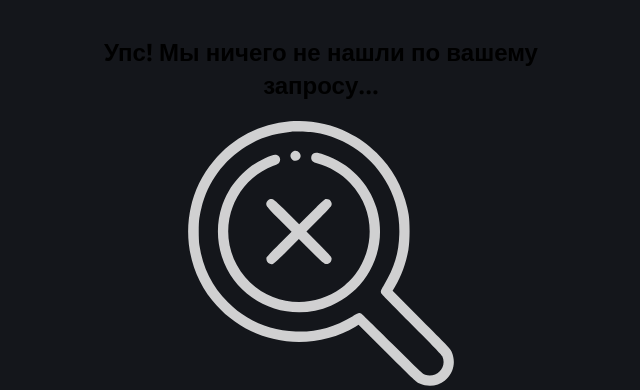
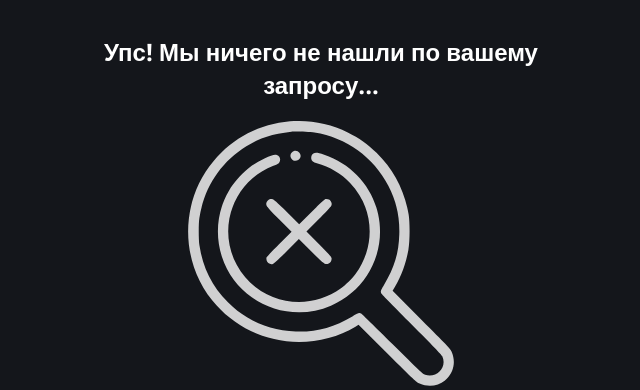
Before and after one commit to hurtki/shop-mini-app, a Django app: template shop_tg_app/shop/templates/shop/index.html in a window 1280 px wide. Shown: the part 48-438 px from the top of the page, without its empty margins (319-959 px from the left). Run offline with Django 5.2, Linux system fonts and the light colour scheme; the template is opened without the code that fills it, so the values that code supplies are empty; parts of the project's set-up code (start-up, migrations or seed data) failed here and were passed over.

Commit message:
fix css wrong var declaring

```diff
--- a/shop_tg_app/shop/static/shop/index.css
+++ b/shop_tg_app/shop/static/shop/index.css
@@ -76,7 +76,7 @@
     width: 85%;
     font-size: 24px;
     padding-top: 0;
-    color: var(--text-color-dim);
+    color: var(--text-color);
     margin-bottom: 20px;
 }
 
```
